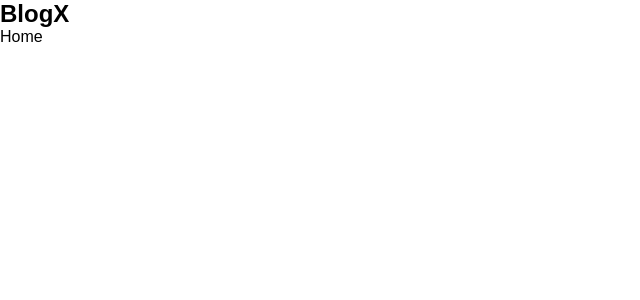
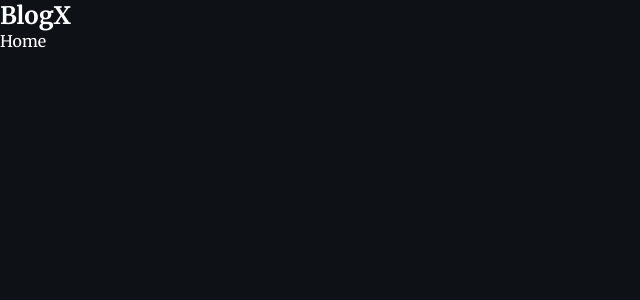
Before and after one commit to pedroalima/blogx, a React (Vite) app: page / in a window 1280 px wide. Shown: the top 300 px of the page, without its empty margins (0-640 px from the left). Built offline with nearby package versions, Linux system fonts and the light colour scheme.

Commit message:
feat: add theme

```diff
--- a/index.html
+++ b/index.html
@@ -4,6 +4,10 @@
     <meta charset="UTF-8" />
     <link rel="icon" type="image/svg+xml" href="/public/blog.png" />
     <meta name="viewport" content="width=device-width, initial-scale=1.0" />
+    <!-- Font: Merriweather -->
+    <link rel="preconnect" href="https://fonts.googleapis.com">
+    <link rel="preconnect" href="https://fonts.gstatic.com" crossorigin>
+    <link href="https://fonts.googleapis.com/css2?family=Merriweather:wght@400;700&display=swap" rel="stylesheet">
     <title>BlogX</title>
   </head>
   <body>
--- a/src/styles/global.tsx
+++ b/src/styles/global.tsx
@@ -1,21 +1,4 @@
 import { createGlobalStyle } from "styled-components";
-import { Theme } from "./type";
-
-export const theme: Theme = {
-	colors: {
-		primary: "rgb(255, 255, 255)",
-		secondary: "rgb(255, 255, 255)",
-		tertiary: "rgb(255, 255, 255)",
-		quaternary: "rgb(255, 255, 255)",
-	},
-	font: {
-		primary: "Arial, Helvetica, sans-serif",
-	},
-	fontSize: {
-		primary: "20px",
-		secondary: "16px",
-	},
-};
 
 export const GlobalStyle = createGlobalStyle`
     * {
@@ -27,7 +10,8 @@ export const GlobalStyle = createGlobalStyle`
     body {
         width: 100vw;
         height: 100vh;
-        background: rgb(255, 255, 255);
-        font-family: Arial, Helvetica, sans-serif;
+        background: ${(prop) => prop.theme.colors.secondary};
+        font-family: ${(prop => prop.theme.font.primary)};
+		color: ${(prop) => prop.theme.colors.primary};
     }
 `;
--- /dev/null
+++ b/src/styles/theme.tsx
@@ -0,0 +1,14 @@
+// Default theme
+export const theme = {
+	colors: {
+		primary: "rgb(255, 255, 255)",
+		secondary: "rgb(14, 18, 23)",
+	},
+	font: {
+		primary: "Merriweather, Helvetica, sans-serif",
+	},
+	fontSize: {
+		primary: "20px",
+		secondary: "16px",
+	},
+};
```
Also changed, not shown: src/App.tsx (+5 -2 lines), src/styles/type.tsx (deleted, +0 -15 lines).
